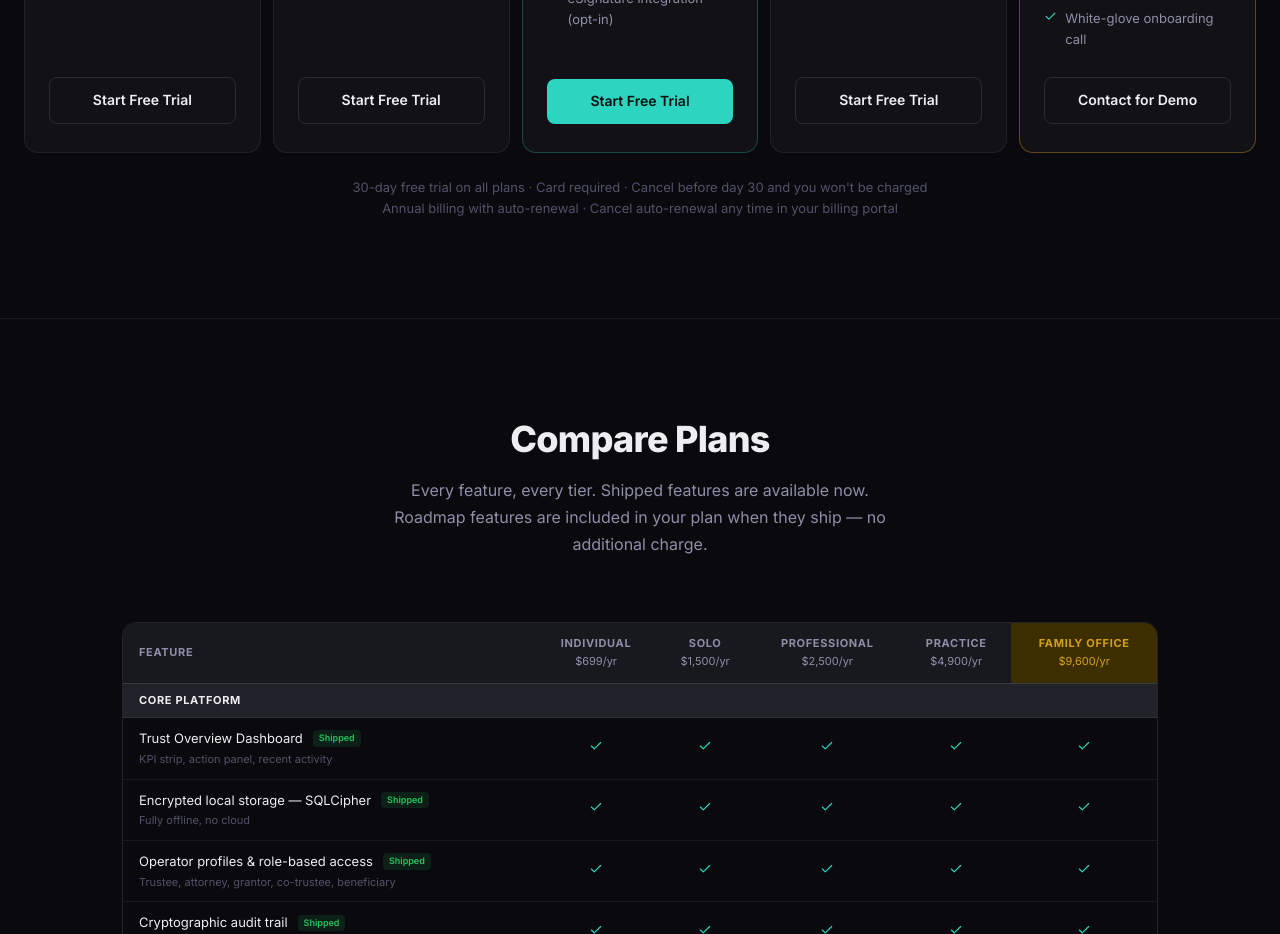
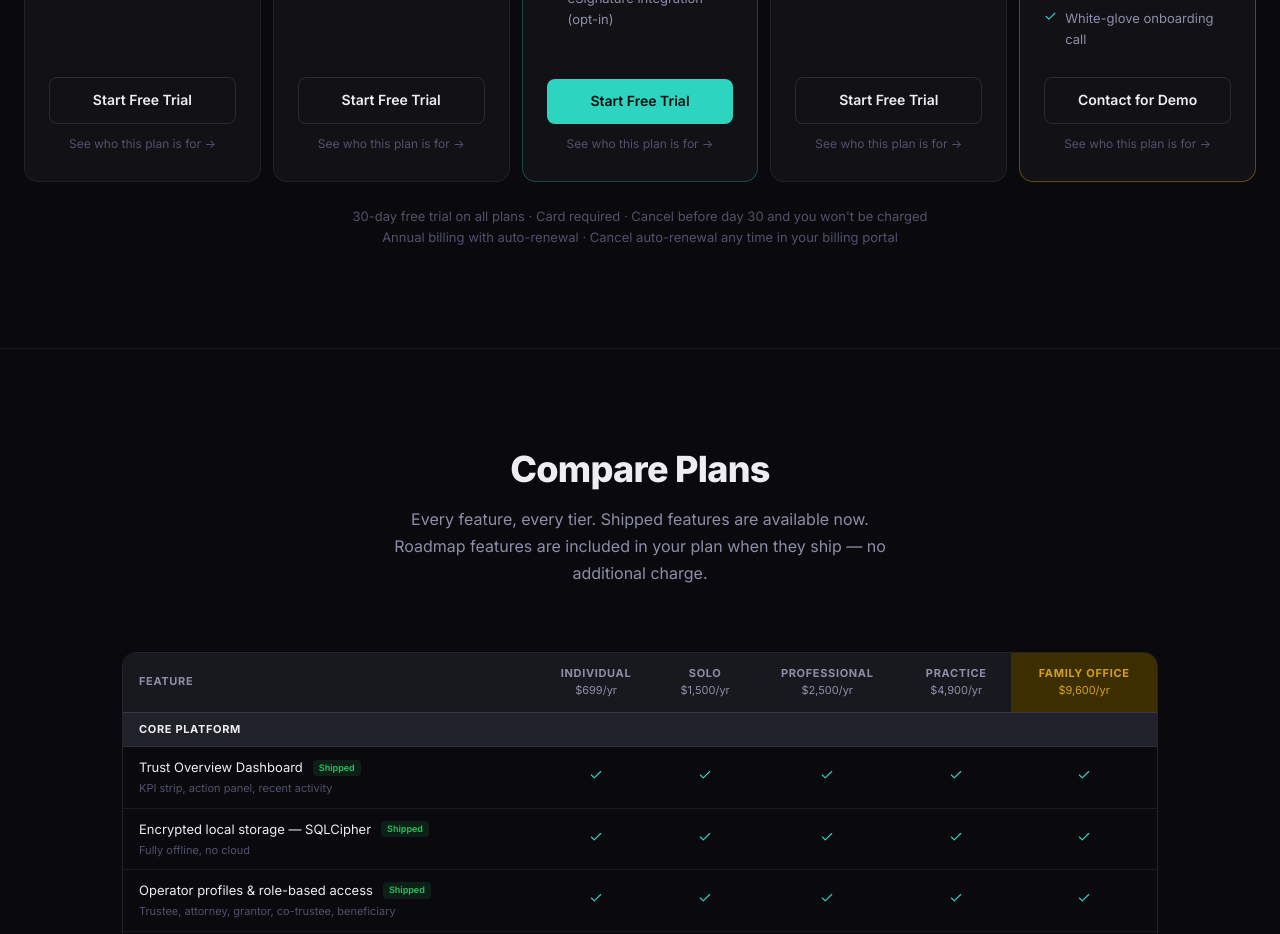
Before and after one commit to apvera-admin/trustarchive, a Next.js app: page /pricing in a window 1280 px wide. Shown: the part 1000-1934 px from the top of the page. Built offline with nearby package versions, Linux system fonts and the light colour scheme.

Commit message:
Update page.js

```diff
--- a/app/pricing/page.js
+++ b/app/pricing/page.js
@@ -243,6 +243,9 @@ export default function PricingPage() {
                   {features.map(f => <li key={f}><Check size={13} /> {f}</li>)}
                 </ul>
                 <Link href={href} className={`pricing-cta ${ctaClass}`}>{cta}</Link>
+                <Link href="/use-cases" style={{ display: 'block', textAlign: 'center', fontSize: 12, color: 'var(--text-3)', marginTop: 10, textDecoration: 'none' }}>
+                See who this plan is for →
+               </Link>
               </div>
             ))}
           </div>
```
